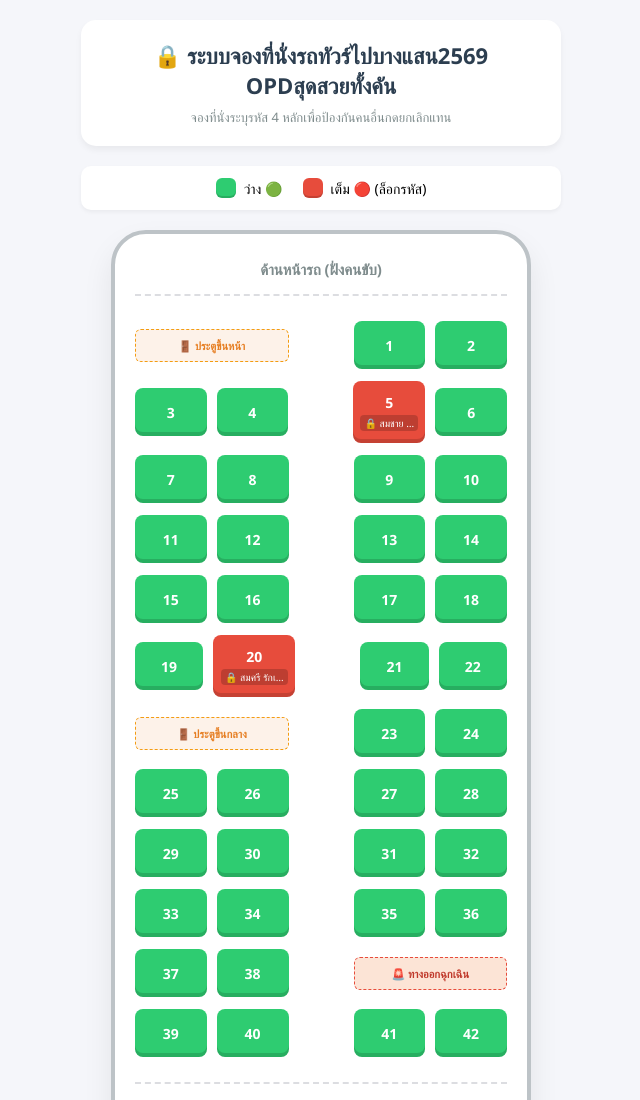
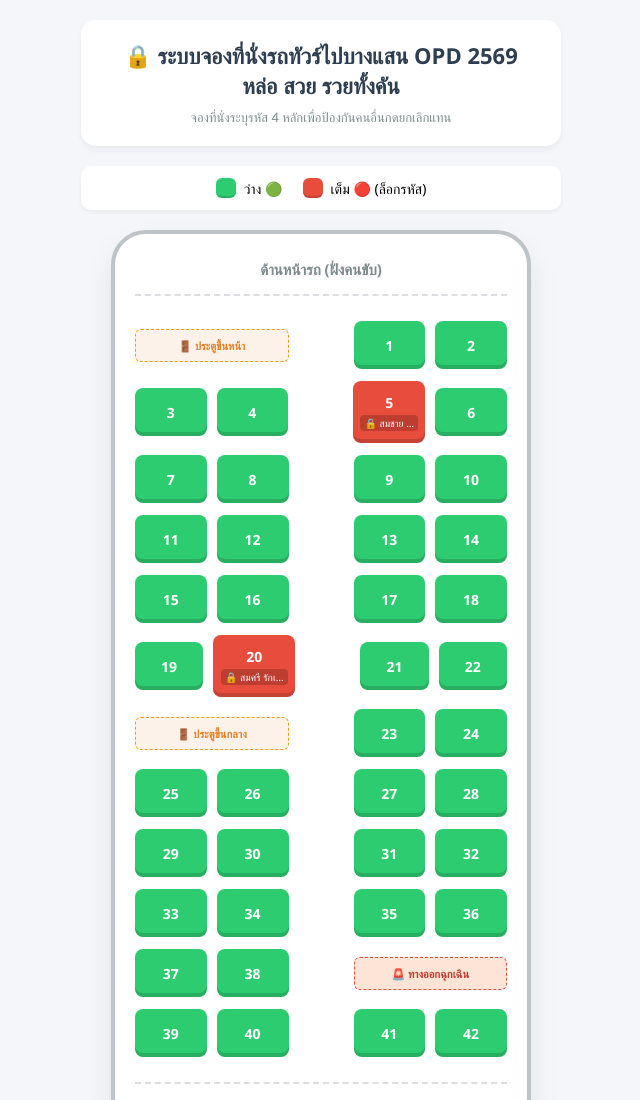
Before and after one commit to khemika-OPD/BOOK-A-SEAT, a plain HTML site: page index.html in a window 1280 px wide. Shown: the top 1100 px of the page, without its empty margins (319-959 px from the left). Drawn offline with Linux system fonts and the light colour scheme.

Commit message:
Update header text in index.html

```diff
--- a/index.html
+++ b/index.html
@@ -35,7 +35,7 @@
 <body>
 
     <div class="app-header">
-        <h1>🔒 ระบบจองที่นั่งรถทัวร์ไปบางแสน2569 OPDสุดสวยทั้งคัน</h1>
+        <h1>🔒 ระบบจองที่นั่งรถทัวร์ไปบางแสน OPD 2569 หล่อ สวย รวยทั้งคัน</h1>
         <p class="subtitle">จองที่นั่งระบุรหัส 4 หลักเพื่อป้องกันคนอื่นกดยกเลิกแทน</p>
     </div>
 
```
